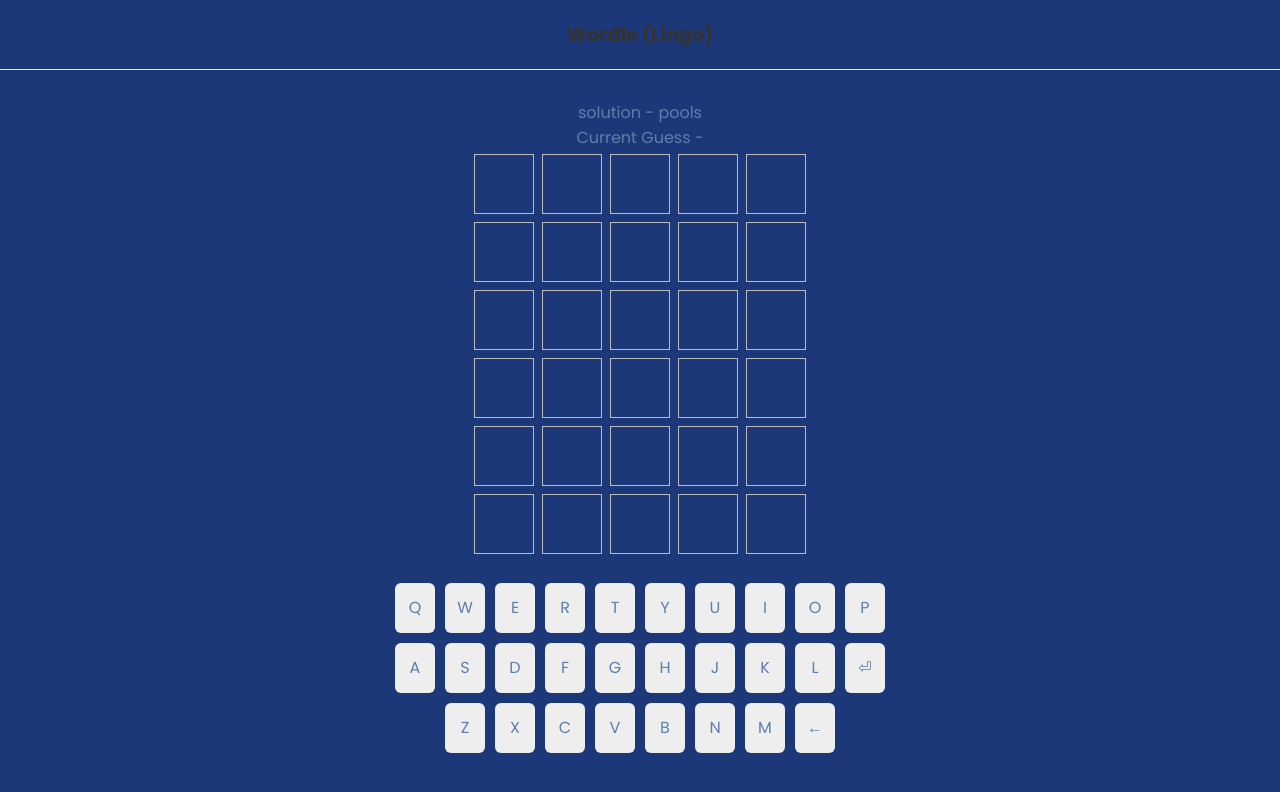
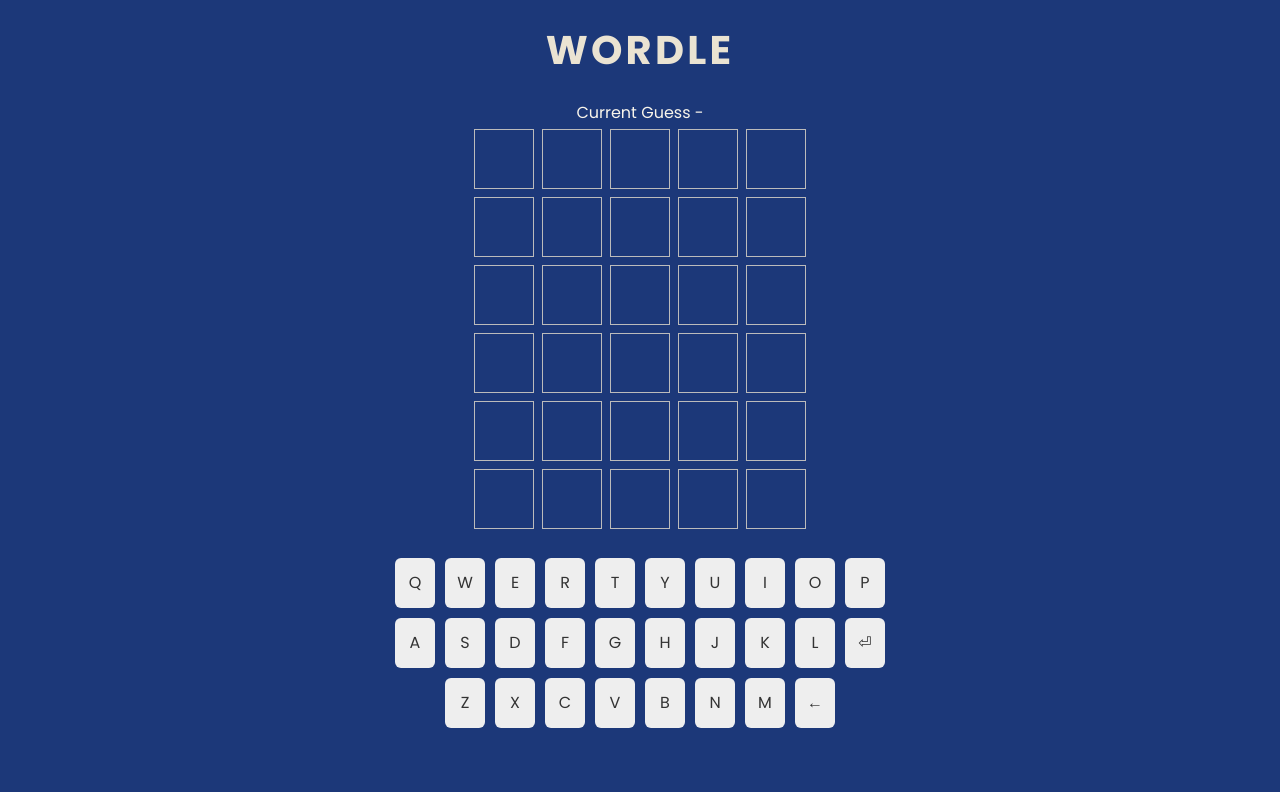
Before and after one commit to min33sky/ts-wordle, a Next.js app: page / in a window 1280 px wide. Shown: the top 792 px of the page. Built offline with nearby package versions, Linux system fonts and the light colour scheme.

Commit message:
:lipstick: header style divided

```diff
--- /dev/null
+++ b/components/Header.tsx
@@ -0,0 +1,11 @@
+import React from 'react';
+
+function Header() {
+  return (
+    <header>
+      <p>WORDLE</p>
+    </header>
+  );
+}
+
+export default Header;
--- a/pages/index.tsx
+++ b/pages/index.tsx
@@ -1,45 +1,37 @@
+import Header from '@/components/Header';
 import Wordle from '@/components/Wordle';
 import { getBaseUrl } from '@/lib/getBaseUrl';
 import type { NextPage } from 'next';
-import { useEffect, useState } from 'react';
-
-export type SolutionsResponse = {
-  letters: {
-    key: string;
-  }[];
-  solution: {
-    id: number;
-    word: string;
-  }[];
-};
+import { useState } from 'react';
 
 const Home: NextPage<{ keyword: string }> = ({ keyword }) => {
   const [solution, setSolution] = useState<string>(keyword);
 
-  // useEffect(() => {
-  //   fetch('/api/wordle')
-  //     .then((res) => res.json())
-  //     .then((data: SolutionsResponse) => {
-  //       const randomSolution =
-  //         data.solution[Math.floor(Math.random() * data.solution.length)].word;
-  //       setSolution(randomSolution);
-  //     });
-  // }, []);
+  console.log('Solution: ', solution);
 
   return (
-    <div>
-      <h1>Wordle (Lingo)</h1>
-      <div>solution - {solution}</div>
-      {solution && <Wordle solution={solution} />}
-    </div>
+    <>
+      <Header />
+      <main>
+        <Wordle solution={solution} />
+      </main>
+    </>
   );
 };
 
 export default Home;
 
+export interface IKeywordResponse {
+  solution: {
+    id: number;
+    word: string;
+  }[];
+}
+
 export const getServerSideProps = async () => {
   const res = await fetch(`${getBaseUrl()}/api/wordle`);
-  const data = await res.json();
+  const data: IKeywordResponse = await res.json();
+
   return {
     props: {
       keyword:
--- a/styles/globals.css
+++ b/styles/globals.css
@@ -1,4 +1,5 @@
 @import url('https://fonts.googleapis.com/css2?family=Poppins:wght@400;500;700&display=swap');
+@import url('./header.css');
 
 * {
   padding: 0;
@@ -10,23 +11,17 @@
 :root {
   --primary-color: #1c3879;
   --secondary-color: #607eaa;
-  --font-color: #f9f5eb;
+  --primary-font-color: #f9f5eb;
+  --secondary-font-color: #eae3d2;
+  --header-font-size: 2.5rem;
 }
 
 body {
   text-align: center;
   font-size: 1em;
   background-color: var(--primary-color);
-  color: var(--secondary-color);
+  color: var(--primary-font-color);
   height: 100vh;
-}
-
-h1 {
-  font-size: 1.2em;
-  padding: 20px 0;
-  border-bottom: 1px solid #eee;
-  margin: 0 0 30px 0;
-  color: #333;
 }
 
 /* rows */
@@ -86,6 +81,7 @@
 .keypad {
   max-width: 500px;
   margin: 20px auto;
+  color: #333;
 }
 
 .keypad > div {
--- /dev/null
+++ b/styles/header.css
@@ -0,0 +1,7 @@
+header {
+  font-size: var(--header-font-size);
+  font-weight: bold;
+  padding: 20px 0;
+  letter-spacing: 0.2rem;
+  color: var(--secondary-font-color);
+}
```
